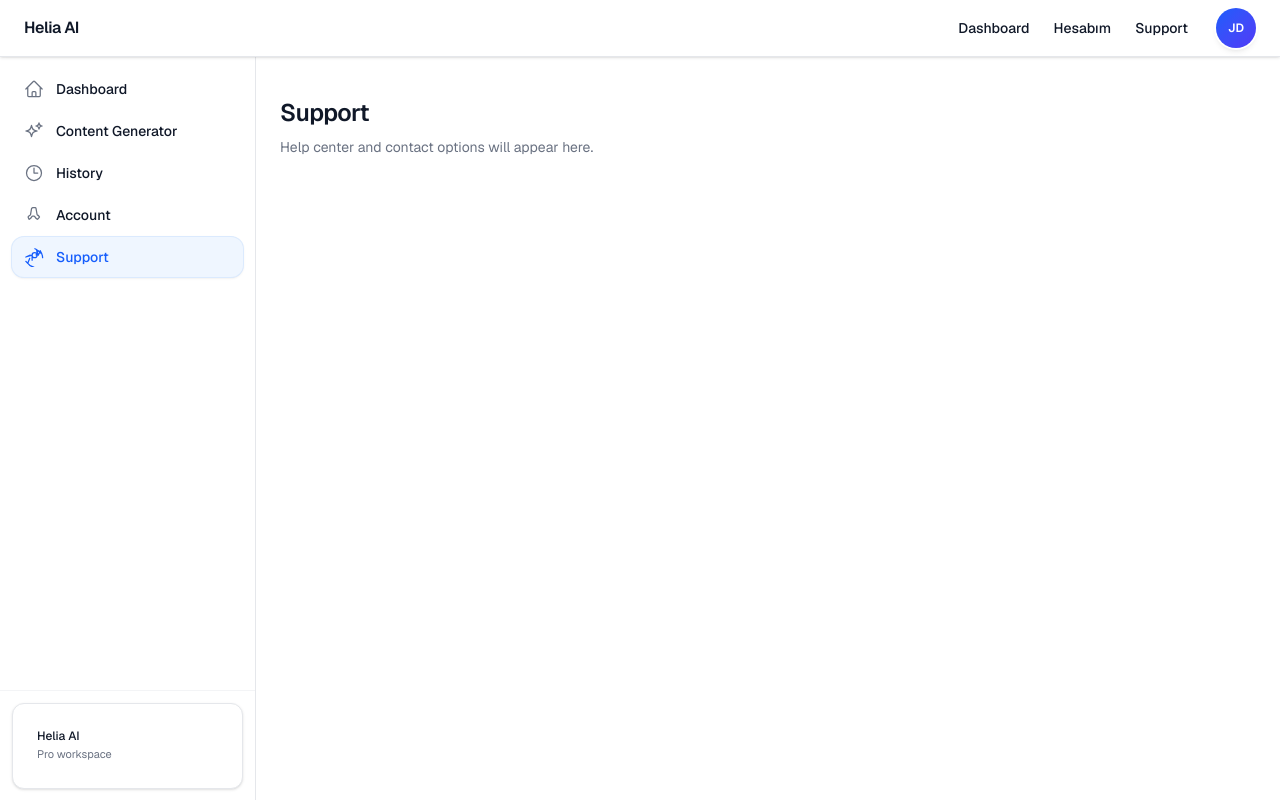
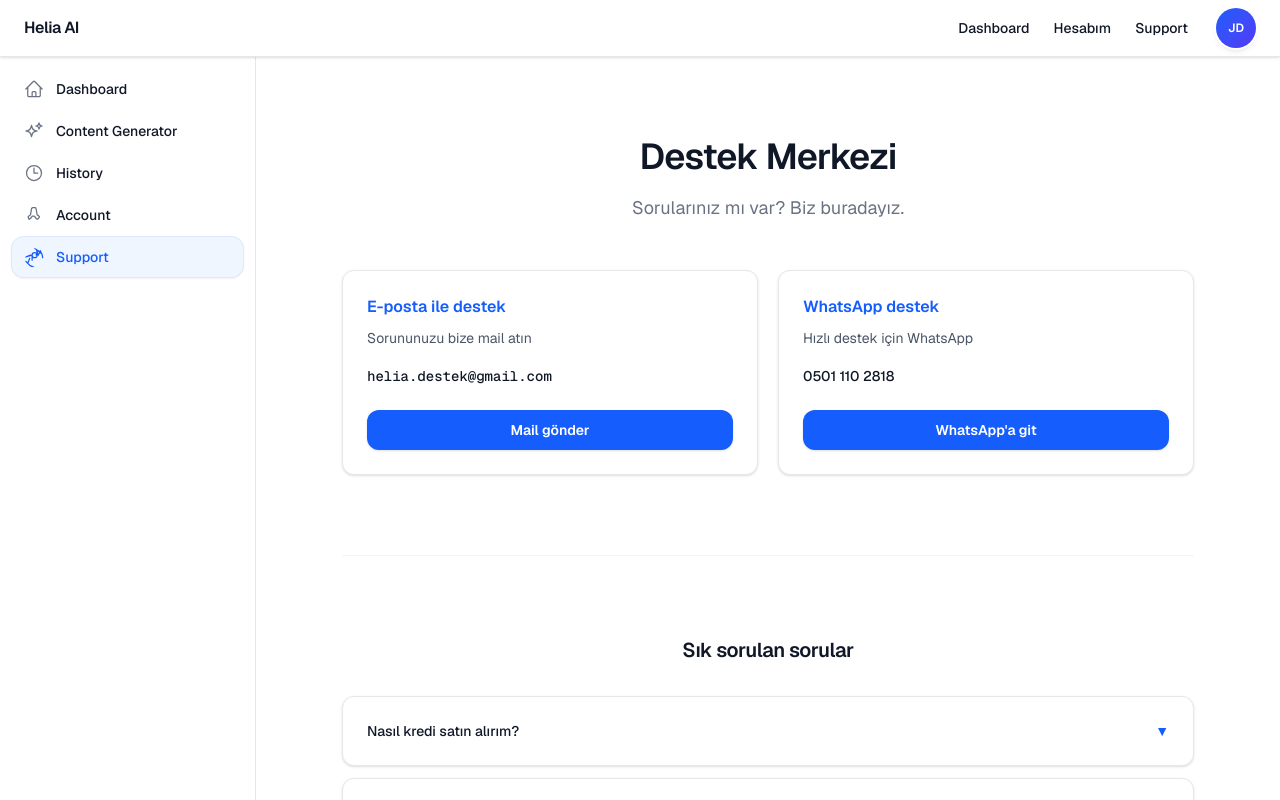
Before and after one commit to heliaaidijitalajans-hash/helia-content-repurposer, a Next.js app: page /support in a window 1280 px wide. Shown: the top 800 px of the page. Built offline with nearby package versions, Linux system fonts and the light colour scheme; no server answers.

Commit message:
tüm proje

```diff
--- a/app/[locale]/(marketing)/support/page.tsx
+++ b/app/[locale]/(marketing)/support/page.tsx
@@ -1,92 +1,13 @@
-import { getTranslations } from "next-intl/server";
-import { lightCardClass } from "@/lib/ui/saas-card";
-import { SupportContactForm } from "@/components/marketing/support-contact-form";
-
-const SUPPORT_EMAIL = "helia.destek@gmail.com";
-const WHATSAPP_HREF = "https://wa.me/905011102818";
-
-const faqIds = [1, 2, 3, 4, 5] as const;
+import { getMessages } from "next-intl/server";
+import { SupportCenter } from "@/components/support/support-center";
 
 export default async function MarketingSupportPage() {
-  const t = await getTranslations("supportPage");
+  const messages = await getMessages();
+  const copy = messages.supportPage;
 
   return (
     <div className="notranslate min-h-screen bg-white text-gray-900">
-      <main className="mx-auto max-w-3xl px-4 pb-24 pt-16 sm:px-6 sm:pt-20">
-        <header className="text-center">
-          <h1 className="text-3xl font-semibold tracking-tight text-gray-900 sm:text-4xl">
-            {t("title")}
-          </h1>
-          <p className="mx-auto mt-4 max-w-xl text-base leading-relaxed text-gray-500 sm:text-lg">
-            {t("subtitle")}
-          </p>
-        </header>
-
-        <section
-          className="mt-12 grid gap-5 sm:grid-cols-2"
-          aria-label={t("contactSectionLabel")}
-        >
-          <a
-            href={`mailto:${SUPPORT_EMAIL}`}
-            className={`${lightCardClass} block transition hover:border-blue-200 hover:shadow-md`}
-          >
-            <h2 className="text-sm font-semibold text-blue-600">
-              {t("emailCardTitle")}
-            </h2>
-            <p className="mt-2 text-sm text-gray-600">{t("emailCardText")}</p>
-            <p className="mt-4 text-sm font-medium text-gray-900 underline-offset-2 hover:underline">
-              {SUPPORT_EMAIL}
-            </p>
-          </a>
-          <a
-            href={WHATSAPP_HREF}
-            target="_blank"
-            rel="noopener noreferrer"
-            className={`${lightCardClass} block transition hover:border-blue-200 hover:shadow-md`}
-          >
-            <h2 className="text-sm font-semibold text-blue-600">
-              {t("whatsappCardTitle")}
-            </h2>
-            <p className="mt-2 text-sm text-gray-600">{t("whatsappCardText")}</p>
-            <p className="mt-4 text-sm font-medium text-gray-900 underline-offset-2 hover:underline">
-              {t("whatsappPhoneDisplay")}
-            </p>
-          </a>
-        </section>
-
-        <section className="mt-12" aria-label={t("formTitle")}>
-          <SupportContactForm />
-        </section>
-
-        <section className="mt-16 border-t border-gray-100 pt-16 sm:mt-20 sm:pt-20">
-          <h2 className="text-center text-xl font-semibold tracking-tight text-gray-900">
-            {t("faqTitle")}
-          </h2>
-          <div className="mt-8 space-y-3">
-            {faqIds.map((id) => (
-              <details
-                key={id}
-                className={`group ${lightCardClass} [&_summary::-webkit-details-marker]:hidden`}
-              >
-                <summary className="cursor-pointer list-none text-sm font-medium text-gray-900">
-                  <span className="flex items-start justify-between gap-3">
-                    <span>{t(`faq${id}Q`)}</span>
-                    <span
-                      className="shrink-0 text-blue-600 transition group-open:rotate-180"
-                      aria-hidden
-                    >
-                      ▼
-                    </span>
-                  </span>
-                </summary>
-                <p className="mt-3 border-t border-gray-100 pt-3 text-sm leading-relaxed text-gray-600">
-                  {t(`faq${id}A`)}
-                </p>
-              </details>
-            ))}
-          </div>
-        </section>
-      </main>
+      <SupportCenter copy={copy} />
     </div>
   );
 }
--- a/app/support/page.tsx
+++ b/app/support/page.tsx
@@ -1,12 +1,12 @@
-export default function SupportPage() {
+import { SupportCenter } from "@/components/support/support-center";
+import { getSupportPageCopy } from "@/lib/support/load-copy";
+
+export default async function SupportPage() {
+  const copy = await getSupportPageCopy();
+
   return (
-    <div className="space-y-2">
-      <h1 className="text-2xl font-semibold tracking-tight text-gray-900">
-        Support
-      </h1>
-      <p className="text-sm text-gray-500">
-        Help center and contact options will appear here.
-      </p>
+    <div className="notranslate bg-white text-gray-900">
+      <SupportCenter copy={copy} />
     </div>
   );
 }
--- /dev/null
+++ b/components/support/support-center.tsx
@@ -0,0 +1,99 @@
+import type { SupportPageCopy } from "@/lib/support/load-copy";
+import { lightCardClass } from "@/lib/ui/saas-card";
+
+const SUPPORT_EMAIL = "helia.destek@gmail.com";
+const WHATSAPP_HREF = "https://wa.me/905011102818";
+
+const cardClass = `${lightCardClass} shadow-sm`;
+
+const btnPrimary =
+  "inline-flex w-full justify-center rounded-xl bg-blue-600 px-4 py-2.5 text-sm font-semibold text-white shadow-sm transition hover:bg-blue-700";
+
+export function SupportCenter({ copy }: { copy: SupportPageCopy }) {
+  const faqs = [
+    { q: copy.faq1Q, a: copy.faq1A },
+    { q: copy.faq2Q, a: copy.faq2A },
+    { q: copy.faq3Q, a: copy.faq3A },
+  ] as const;
+  return (
+    <main className="mx-auto max-w-[900px] px-4 pb-24 pt-8 sm:px-6 sm:pt-10">
+      <header className="text-center">
+        <h1 className="text-3xl font-semibold tracking-tight text-gray-900 sm:text-4xl">
+          {copy.title}
+        </h1>
+        <p className="mx-auto mt-4 max-w-xl text-base leading-relaxed text-gray-500 sm:text-lg">
+          {copy.subtitle}
+        </p>
+      </header>
+
+      <section
+        className="mt-12 grid gap-5 sm:grid-cols-2"
+        aria-label={copy.contactSectionLabel}
+      >
+        <div className={`flex h-full flex-col ${cardClass}`}>
+          <h2 className="text-base font-semibold text-blue-600">
+            {copy.emailCardTitle}
+          </h2>
+          <p className="mt-2 flex-1 text-sm leading-relaxed text-gray-600">
+            {copy.emailCardDesc}
+          </p>
+          <p className="mt-4 font-mono text-sm font-medium text-gray-900">
+            {SUPPORT_EMAIL}
+          </p>
+          <a href={`mailto:${SUPPORT_EMAIL}`} className={`${btnPrimary} mt-6`}>
+            {copy.emailCta}
+          </a>
+        </div>
+
+        <div className={`flex h-full flex-col ${cardClass}`}>
+          <h2 className="text-base font-semibold text-blue-600">
+            {copy.whatsappCardTitle}
+          </h2>
+          <p className="mt-2 flex-1 text-sm leading-relaxed text-gray-600">
+            {copy.whatsappCardDesc}
+          </p>
+          <p className="mt-4 text-sm font-medium text-gray-900">
+            {copy.whatsappPhoneDisplay}
+          </p>
+          <a
+            href={WHATSAPP_HREF}
+            target="_blank"
+            rel="noopener noreferrer"
+            className={`${btnPrimary} mt-6`}
+          >
+            {copy.whatsappCta}
+          </a>
+        </div>
+      </section>
+
+      <section className="mt-16 border-t border-gray-100 pt-16 sm:mt-20 sm:pt-20">
+        <h2 className="text-center text-xl font-semibold tracking-tight text-gray-900">
+          {copy.faqTitle}
+        </h2>
+        <div className="mt-8 space-y-3">
+          {faqs.map((item) => (
+            <details
+              key={item.q}
+              className={`group ${cardClass} [&_summary::-webkit-details-marker]:hidden`}
+            >
+              <summary className="cursor-pointer list-none text-sm font-medium text-gray-900">
+                <span className="flex items-start justify-between gap-3">
+                  <span>{item.q}</span>
+                  <span
+                    className="shrink-0 text-blue-600 transition group-open:rotate-180"
+                    aria-hidden
+                  >
+                    ▼
+                  </span>
+                </span>
+              </summary>
+              <p className="mt-3 border-t border-gray-100 pt-3 text-sm leading-relaxed text-gray-600">
+                {item.a}
+              </p>
+            </details>
+          ))}
+        </div>
+      </section>
+    </main>
+  );
+}
--- /dev/null
+++ b/lib/support/load-copy.ts
@@ -0,0 +1,14 @@
+import type en from "@/messages/en.json";
+import { getStandaloneLocale } from "@/lib/account/load-copy";
+
+export type SupportPageCopy = (typeof en)["supportPage"];
+
+export async function getSupportPageCopy(): Promise<SupportPageCopy> {
+  const locale = await getStandaloneLocale();
+  if (locale === "en") {
+    const mod = await import("@/messages/en.json");
+    return mod.default.supportPage;
+  }
+  const mod = await import("@/messages/tr.json");
+  return mod.default.supportPage;
+}
--- a/messages/en.json
+++ b/messages/en.json
@@ -103,30 +103,23 @@
     "ctaButton": "Start free"
   },
   "supportPage": {
-    "title": "Support",
-    "subtitle": "Have a question? We’re happy to help.",
+    "title": "Help center",
+    "subtitle": "Questions? We’re here to help.",
     "contactSectionLabel": "Contact",
-    "emailCardTitle": "Email",
-    "emailCardText": "Send us an email",
-    "whatsappCardTitle": "WhatsApp",
-    "whatsappCardText": "Message us for quick help",
+    "emailCardTitle": "Email support",
+    "emailCardDesc": "Send us your question by email",
+    "emailCta": "Send email",
+    "whatsappCardTitle": "WhatsApp support",
+    "whatsappCardDesc": "Reach us on WhatsApp for quick help",
     "whatsappPhoneDisplay": "+90 501 110 2818",
-    "formTitle": "Write to us",
-    "formEmailLabel": "Email",
-    "formMessageLabel": "Message",
-    "formSubmit": "Send",
-    "formMailSubject": "Helia AI — Support",
+    "whatsappCta": "Open WhatsApp",
     "faqTitle": "Frequently asked questions",
-    "faq1Q": "What does Helia AI do?",
-    "faq1A": "Helia AI takes your video, audio, or text and turns it into social-ready content.",
-    "faq2Q": "Which formats are supported?",
-    "faq2A": "We support multiple output types, including threads, carousels, hooks, and CTAs.",
-    "faq3Q": "Can I use it for free?",
-    "faq3A": "Yes, you can start on the free plan.",
-    "faq4Q": "How fast is content generated?",
-    "faq4A": "You usually get results within a few seconds.",
-    "faq5Q": "Is my data safe?",
-    "faq5A": "Yes — we store user data securely."
+    "faq1Q": "How do I buy credits?",
+    "faq1A": "You can upgrade your plan from the My account page. We’re working on additional credit packs; meanwhile, email or WhatsApp us and we’ll help.",
+    "faq2Q": "How long does content generation take?",
+    "faq2A": "Text and thread/carousel generation usually finishes in a few seconds. Long video transcriptions may take longer depending on file size and queue.",
+    "faq3Q": "Which file formats are supported?",
+    "faq3A": "For audio and video you can upload common formats such as MP3, WAV, MP4, M4A, and AAC. You can also paste plain text directly."
   },
   "historyPage": {
     "title": "History",
--- a/messages/tr.json
+++ b/messages/tr.json
@@ -103,30 +103,23 @@
     "ctaButton": "Ücretsiz Başla"
   },
   "supportPage": {
-    "title": "Destek",
-    "subtitle": "Herhangi bir sorunuz mu var? Size yardımcı olmaktan mutluluk duyarız.",
+    "title": "Destek Merkezi",
+    "subtitle": "Sorularınız mı var? Biz buradayız.",
     "contactSectionLabel": "İletişim",
-    "emailCardTitle": "E-posta",
-    "emailCardText": "Bize e-posta gönderin",
-    "whatsappCardTitle": "WhatsApp",
-    "whatsappCardText": "Hızlı destek için yazın",
+    "emailCardTitle": "E-posta ile destek",
+    "emailCardDesc": "Sorununuzu bize mail atın",
+    "emailCta": "Mail gönder",
+    "whatsappCardTitle": "WhatsApp destek",
+    "whatsappCardDesc": "Hızlı destek için WhatsApp",
     "whatsappPhoneDisplay": "0501 110 2818",
-    "formTitle": "Bize yazın",
-    "formEmailLabel": "E-posta",
-    "formMessageLabel": "Mesaj",
-    "formSubmit": "Gönder",
-    "formMailSubject": "Helia AI — Destek",
-    "faqTitle": "Sık Sorulan Sorular",
-    "faq1Q": "Helia AI ne yapar?",
-    "faq1A": "Helia AI, video, ses veya metin içeriklerinizi alır ve bunları sosyal medya için hazır içeriklere dönüştürür.",
-    "faq2Q": "Hangi formatları destekliyor?",
-    "faq2A": "Thread, carousel, hook ve CTA gibi farklı içerik formatlarını destekler.",
-    "faq3Q": "Ücretsiz kullanabilir miyim?",
-    "faq3A": "Evet, ücretsiz plan ile başlayabilirsiniz.",
-    "faq4Q": "İçerikler ne kadar sürede hazırlanır?",
-    "faq4A": "Genellikle birkaç saniye içinde sonuç alırsınız.",
-    "faq5Q": "Verilerim güvende mi?",
-    "faq5A": "Evet, kullanıcı verileri güvenli şekilde saklanır."
+    "whatsappCta": "WhatsApp'a git",
+    "faqTitle": "Sık sorulan sorular",
+    "faq1Q": "Nasıl kredi satın alırım?",
+    "faq1A": "Hesabım sayfasından planınızı yükseltebilirsiniz. Kredi ve ek paketler ekranı üzerinde çalışıyoruz; şimdilik destek e-postası veya WhatsApp üzerinden yazarak yardım alabilirsiniz.",
+    "faq2Q": "İçerik üretimi ne kadar sürer?",
+    "faq2A": "Metin ve thread/carousel üretimi çoğu zaman birkaç saniye sürer. Uzun video transkripsiyonları dosya boyutuna ve sıraya bağlı olarak daha uzun sürebilir.",
+    "faq3Q": "Hangi dosya formatları destekleniyor?",
+    "faq3A": "Ses ve video için MP3, WAV, MP4, M4A ve AAC gibi yaygın formatları yükleyebilirsiniz. Metin içeriği doğrudan panoya yapıştırarak da kullanabilirsiniz."
   },
   "historyPage": {
     "title": "Geçmiş",
```
Also changed, not shown: components/marketing/support-contact-form.tsx (deleted, +0 -74 lines).
